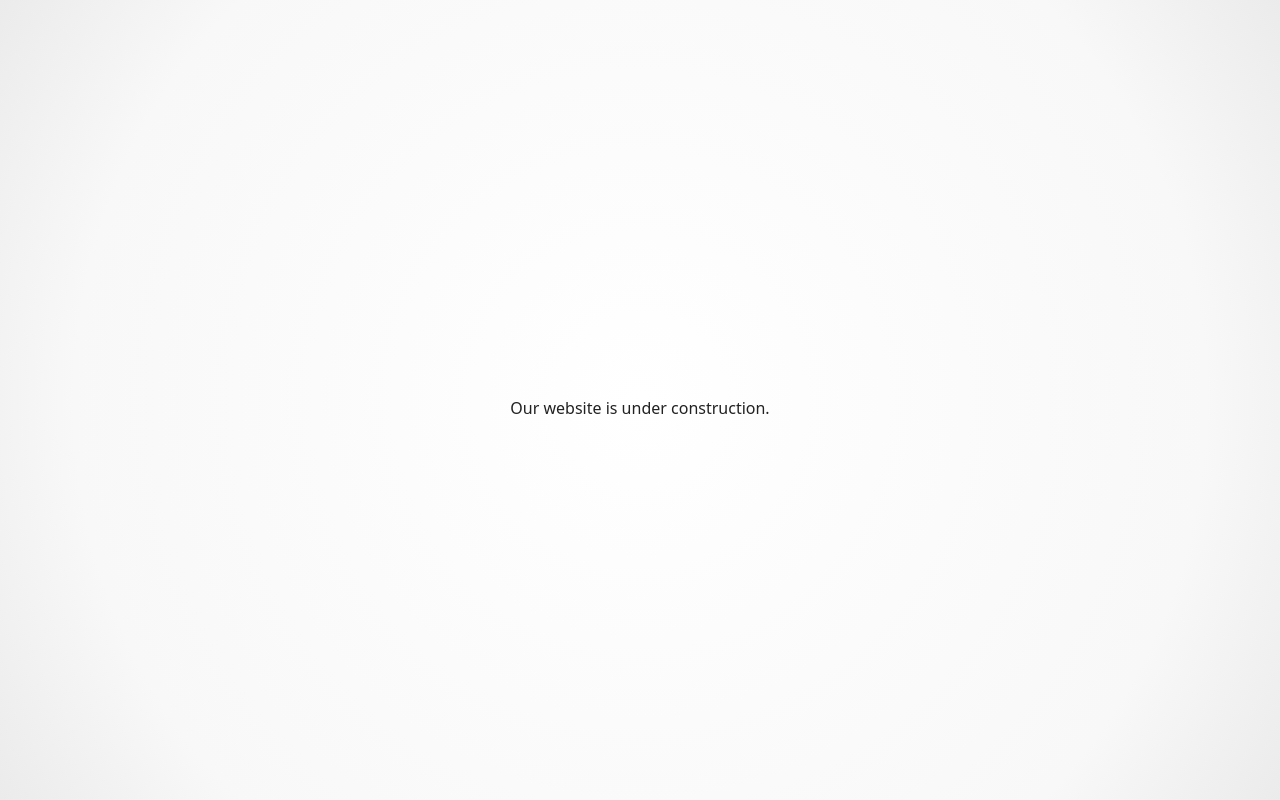
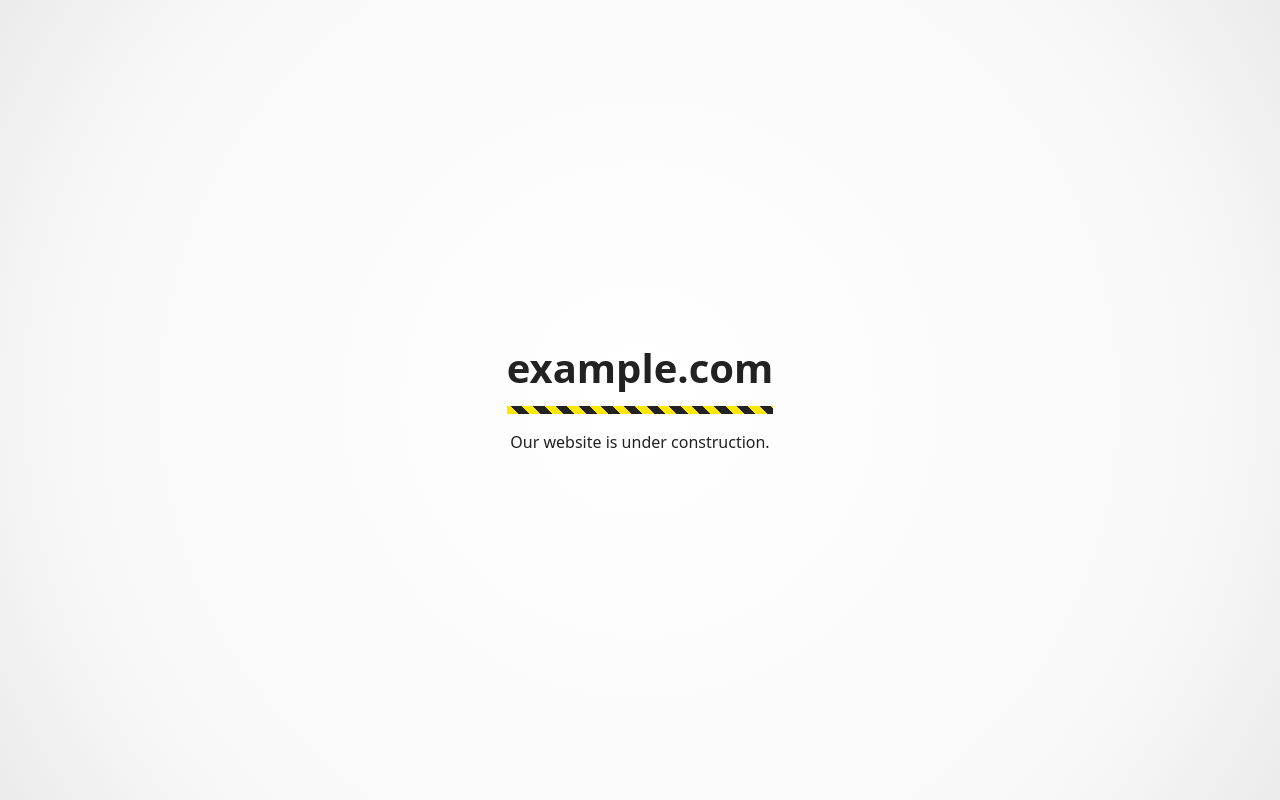
Before and after one commit to M-Ali-Alam/testingGithubPages, a plain HTML site: page index.html in a window 1280 px wide. Drawn offline with Linux system fonts and the light colour scheme.

Commit message:
added h1 example.com

```diff
--- a/index.html
+++ b/index.html
@@ -82,7 +82,7 @@
   </head>
   <body>
     <main>
-      <!-- <h1>example.com</h1> -->
+      <h1>example.com</h1>
       <p>Our website is under construction.</p>
     </main>
   </body>
```
